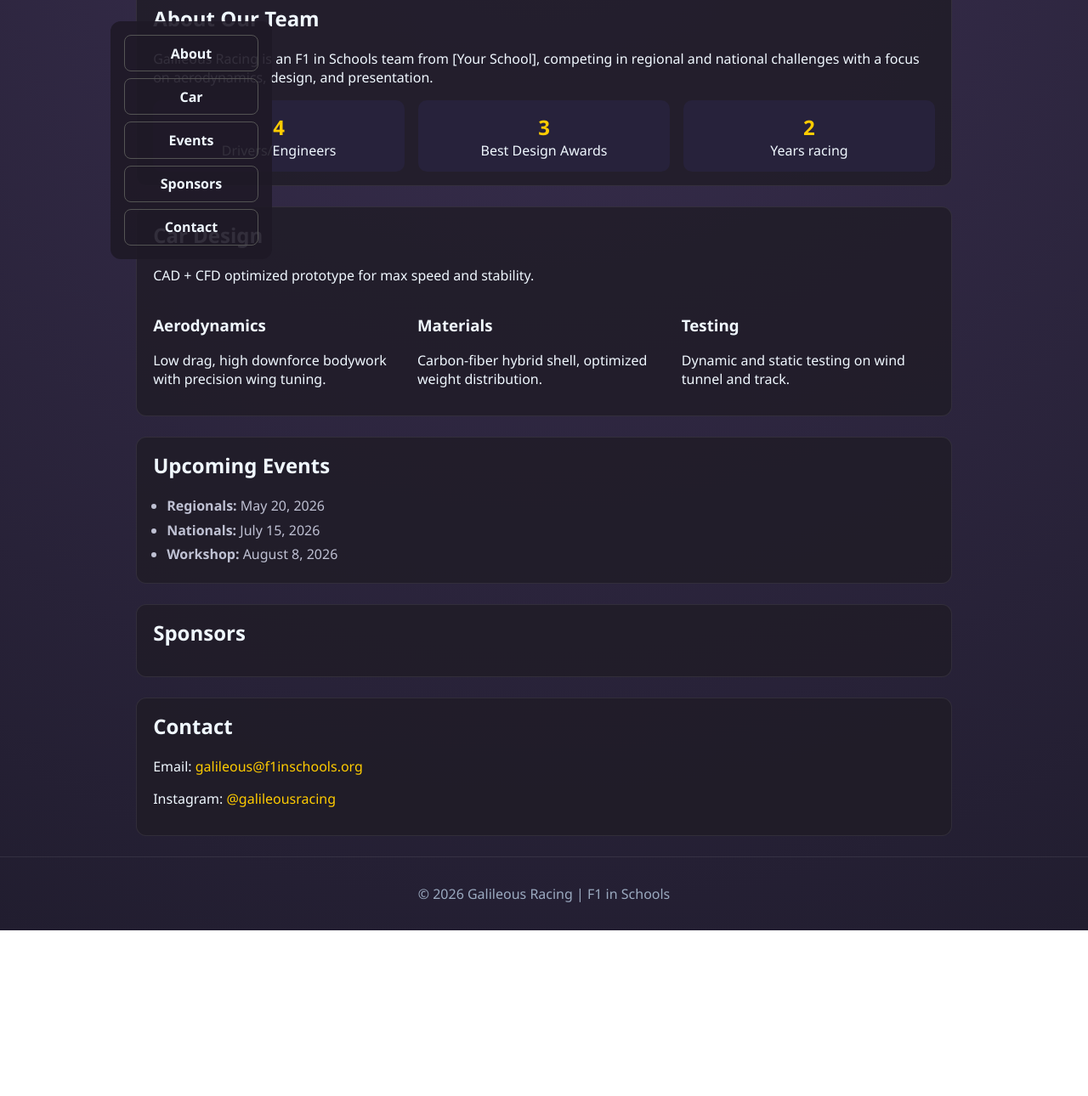
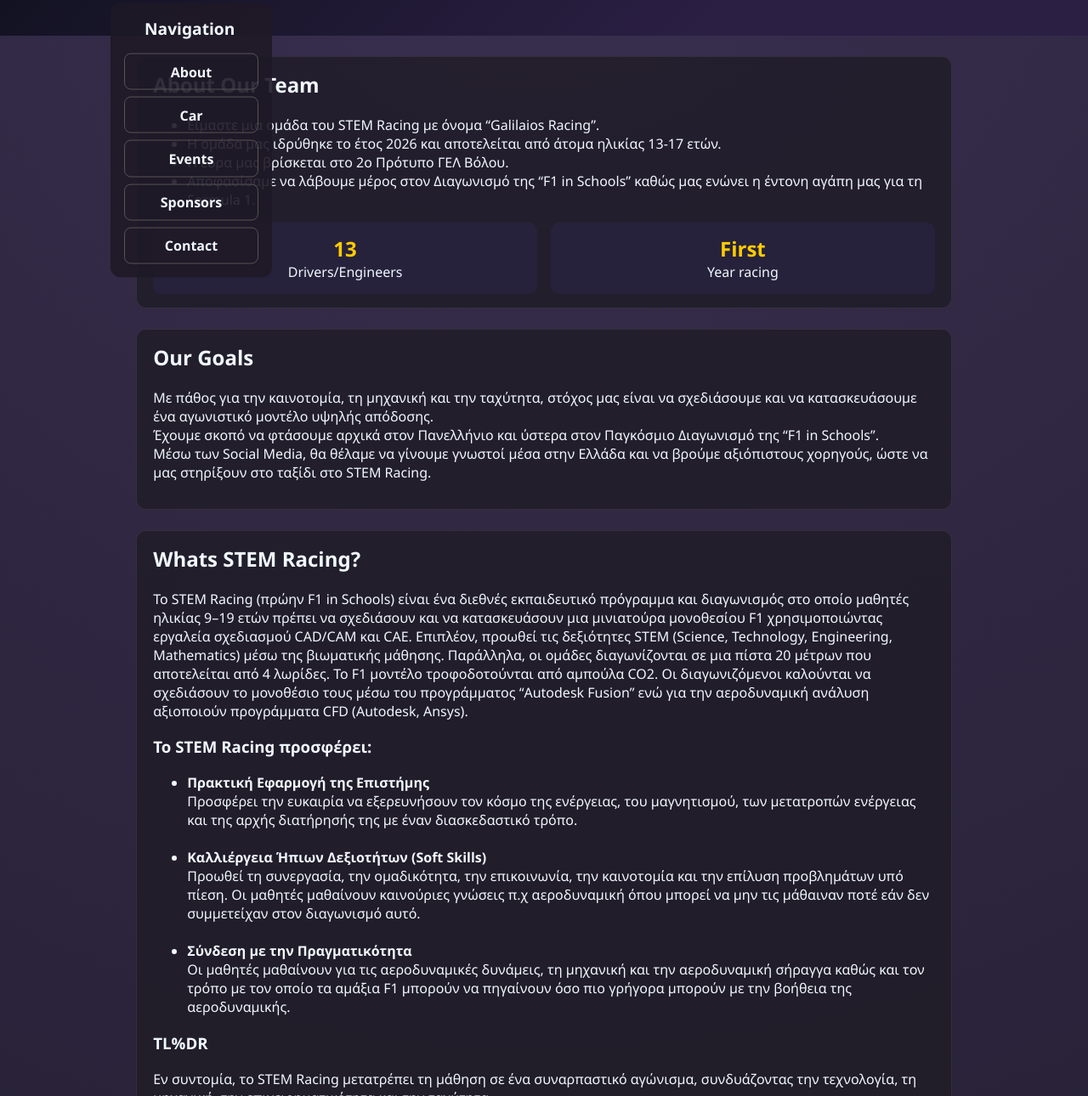
Before and after one commit to goldenboys2011/Galilaous-Racing-F1-Web, a plain HTML site: page index.html in a window 1280 px wide. Shown: the part 203-1493 px from the top of the page at 85% size. Before the commit the page ends 1298 px from the top, so only its background shows below. Drawn offline with Linux system fonts and the light colour scheme.

Commit message:
Revise index.html with updated team details and sections
Updated the content and structure of the index.html file to reflect new team information, goals, and sponsors. Added sections in Greek and English for better accessibility.

```diff
--- a/index.html
+++ b/index.html
@@ -9,13 +9,15 @@
 <body>
   <header class="hero">
     <div class="hero-inner">
-      <h1>Galileous Racing</h1>
-      <p>Engineering speed, teamwork, passion.</p>
-      <a class="btn" href="#about">Meet the Team</a>
+      <img src="./assets/Logo.png" width="10%" height="10%" id="headerIcon">
+      <div>
+        <h1 id="tetxts">Galileous</h1> <h1 id="racingText">Racing</h1>
+      </div>
     </div>
   </header>
 
   <nav class="main-nav">
+    <h2>Navigation</h2>
     <a href="#about">About</a>
     <a href="#car">Car</a>
     <a href="#events">Events</a>
@@ -26,12 +28,42 @@
   <main>
     <section id="about" class="section">
       <h2>About Our Team</h2>
-      <p>Galileous Racing is an F1 in Schools team from [Your School], competing in regional and national challenges with a focus on aerodynamics, design, and presentation.</p>
+
+      <ul>
+        <li>Είμαστε μια ομάδα του STEM Racing με όνομα “Galilaios Racing”. </li>
+        <li>Η ομάδα μας ιδρύθηκε το έτος 2026 και αποτελείται από άτομα ηλικίας 13-17 ετών. </li>
+        <li>H έδρα μας βρίσκεται στο 2ο Πρότυπο ΓΕΛ Βόλου. </li>
+        <li>Αποφασίσαμε να λάβουμε μέρος στον Διαγωνισμό της “F1 in Schools” καθώς μας ενώνει η έντονη αγάπη μας για τη Formula 1. </li>
+      </ul>
       <ul class="stats">
-        <li><strong>4</strong> Drivers/Engineers</li>
-        <li><strong>3</strong> Best Design Awards</li>
-        <li><strong>2</strong> Years racing</li>
+        <li><strong>13</strong> Drivers/Engineers</li>
+        <li><strong>First</strong> Year racing</li>
       </ul>
+    </section>
+
+    <section id="goals" class="section">
+      <h2>Our Goals</h2>
+      <p>Με πάθος για την καινοτομία, τη μηχανική και την ταχύτητα, στόχος μας είναι να σχεδιάσουμε και να κατασκευάσουμε ένα αγωνιστικό μοντέλο υψηλής απόδοσης. <br> Έχουμε σκοπό να φτάσουμε αρχικά στον Πανελλήνιο και ύστερα στον Παγκόσμιο Διαγωνισμό της “F1 in Schools”. <br> Μέσω των Social Media, θα θέλαμε να γίνουμε γνωστοί μέσα στην Ελλάδα και να βρούμε αξιόπιστους χορηγούς, ώστε να μας στηρίξουν στο ταξίδι στο STEM Racing.</p>
+    </section>
+
+    <section id="stem" class="section">
+      <h2>Whats STEM Racing?</h2>
+      <P>
+        Το STEM Racing (πρώην F1 in Schools) είναι ένα διεθνές εκπαιδευτικό πρόγραμμα και διαγωνισμός στο οποίο μαθητές ηλικίας 9–19 ετών πρέπει να σχεδιάσουν και να κατασκευάσουν μια μινιατούρα μονοθεσίου F1 χρησιμοποιώντας εργαλεία σχεδιασμού CAD/CAM και CAE. Επιπλέον, προωθεί τις δεξιότητες STEM (Science, Technology, Engineering, Mathematics) μέσω της βιωματικής μάθησης. Παράλληλα, οι ομάδες διαγωνίζονται σε μια πίστα 20 μέτρων που αποτελείται από 4 λωρίδες. Το F1 μοντέλο τροφοδοτούνται από αμπούλα CO2. Οι διαγωνιζόμενοι καλούνται να σχεδιάσουν το μονοθέσιο τους μέσω του προγράμματος  “Autodesk Fusion” ενώ για την αεροδυναμική ανάλυση αξιοποιούν προγράμματα CFD (Autodesk, Ansys).
+      </P>
+
+      <h3>Το STEM Racing προσφέρει:</h3>
+      <ul>
+        <li><strong>Πρακτική Εφαρμογή της Επιστήμης</strong> <br> Προσφέρει την ευκαιρία να εξερευνήσουν τον κόσμο της ενέργειας, του μαγνητισμού, των μετατροπών ενέργειας και της αρχής διατήρησής της με έναν διασκεδαστικό τρόπο.</li> <br>
+        <li><strong>Καλλιέργεια Ήπιων Δεξιοτήτων (Soft Skills)</strong> <br>  Προωθεί τη συνεργασία, την ομαδικότητα, την επικοινωνία, την καινοτομία και την επίλυση προβλημάτων υπό πίεση. Οι μαθητές μαθαίνουν καινούριες γνώσεις π.χ αεροδυναμική όπου μπορεί να μην τις μάθαιναν ποτέ εάν δεν συμμετείχαν στον διαγωνισμό αυτό.</li> <br>
+        <li><strong>Σύνδεση με την Πραγματικότητα</strong> <br>  Οι μαθητές μαθαίνουν για τις αεροδυναμικές δυνάμεις, τη μηχανική και την αεροδυναμική σήραγγα καθώς και τον τρόπο με τον οποίο τα αμάξια F1 μπορούν να πηγαίνουν όσο πιο γρήγορα μπορούν με την βοήθεια της αεροδυναμικής.</li>
+      </ul>
+
+      <h3>TL%DR</h3>
+
+      <p>
+       Εν συντομία, το STEM Racing μετατρέπει τη μάθηση σε ένα συναρπαστικό αγώνισμα, συνδυάζοντας την τεχνολογία, τη μηχανική, την επιχειρηματικότητα και την ταχύτητα.
+      </p>
     </section>
 
     <section id="car" class="section">
@@ -53,28 +85,29 @@
       </div>
     </section>
 
-    <section id="events" class="section">
+    <!-- <section id="events" class="section">
       <h2>Upcoming Events</h2>
       <ul class="events">
         <li><strong>Regionals:</strong> May 20, 2026</li>
         <li><strong>Nationals:</strong> July 15, 2026</li>
         <li><strong>Workshop:</strong> August 8, 2026</li>
       </ul>
-    </section>
+    </section> -->
 
     <section id="sponsors" class="section">
       <h2>Sponsors</h2>
       <div class="sponsor-grid">
+        <span>goldencube Development - Domain Donor</span>
         <!-- <span>🏎️ Team Academy</span>
         <span>⚙️ Tech Innovation</span>
         <span>🌐 Local Partner</span> -->
       </div>
     </section>
 
-    <section id="contact" class="section">
-      <h2>Contact</h2>
-      <p>Email: <a href="mailto:galileous@f1inschools.org">galileous@f1inschools.org</a></p>
-      <p>Instagram: <a href="https://instagram.com/galileousracing" target="_blank">@galileousracing</a></p>
+    <section id="social" class="section">
+      <h2>Find Us:</h2>
+      <p>Instagram: <a href="https://www.instagram.com/galilaios_racing/" target="_blank">@galilaios_racing</a></p>
+      <p>TikTok: <a href="https://tiktok.com/@galilaios_racing" target="_blank">@galilaios_racing</a></p>
     </section>
   </main>
 
```
